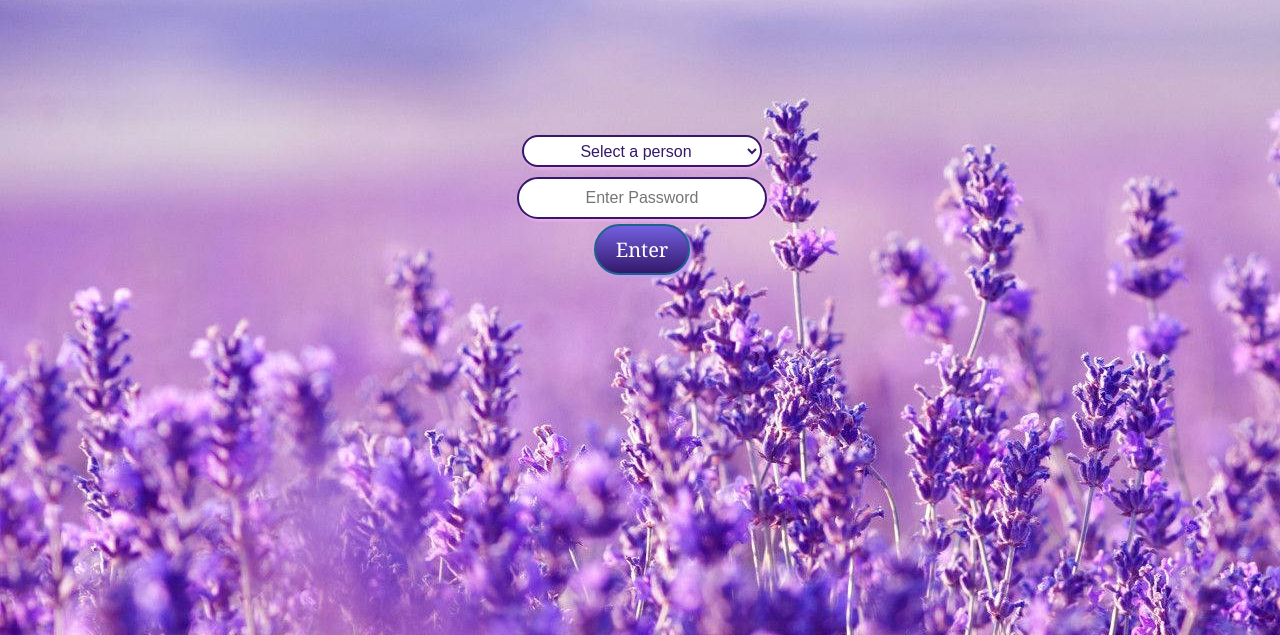
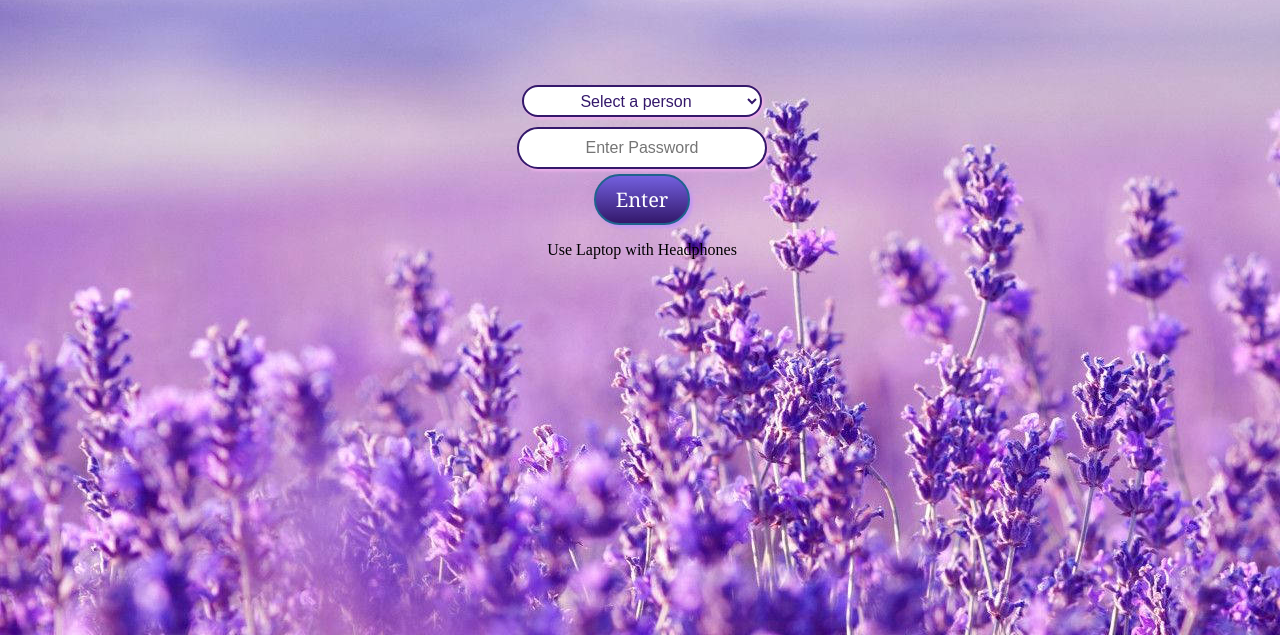
Before and after one commit to bdwish/AddyBday, a plain HTML site: page index.html in a window 1280 px wide. Shown: the part 165-800 px from the top of the page. Drawn offline with Linux system fonts and the light colour scheme.

Commit message:
Update index.html

```diff
--- a/index.html
+++ b/index.html
@@ -79,6 +79,7 @@
             </select><br>
             <input id="password" type="password" placeholder="Enter Password"><br>
             <button id="btn" class="btn">Enter</button>
+            <p>Use Laptop with Headphones</p>
         </div>
     </center>
     <script>
```
